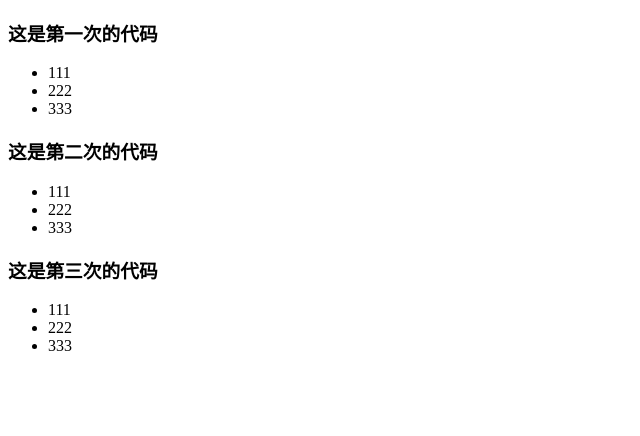
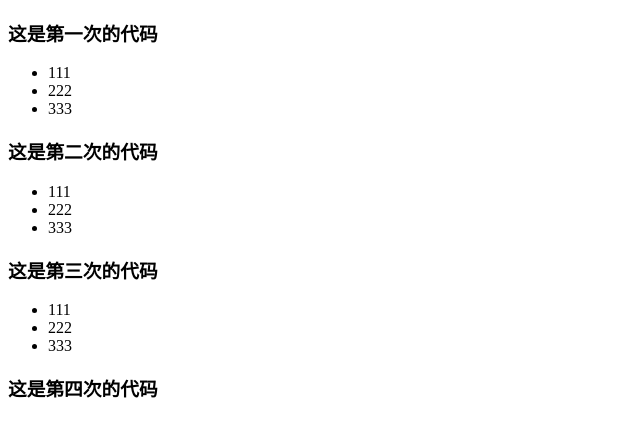
Before and after one commit to ForeverIce/dd, a plain HTML site: page index.html in a window 1280 px wide. Shown: the whole page, without its empty margins (0-640 px from the left). Drawn offline with Linux system fonts and the light colour scheme.

Commit message:
第四次提交

```diff
--- a/index.html
+++ b/index.html
@@ -3,6 +3,7 @@
 <head>
 	<meta charset="UTF-8">
 	<title>Document</title>
+
 </head>
 <body>
 	<h3>这是第一次的代码</h3>
@@ -29,5 +30,6 @@
 			<li>333</li>
 		</ul>
 	</div>
+	<h3>这是第四次的代码</h3>
 </body>
 </html>
```
